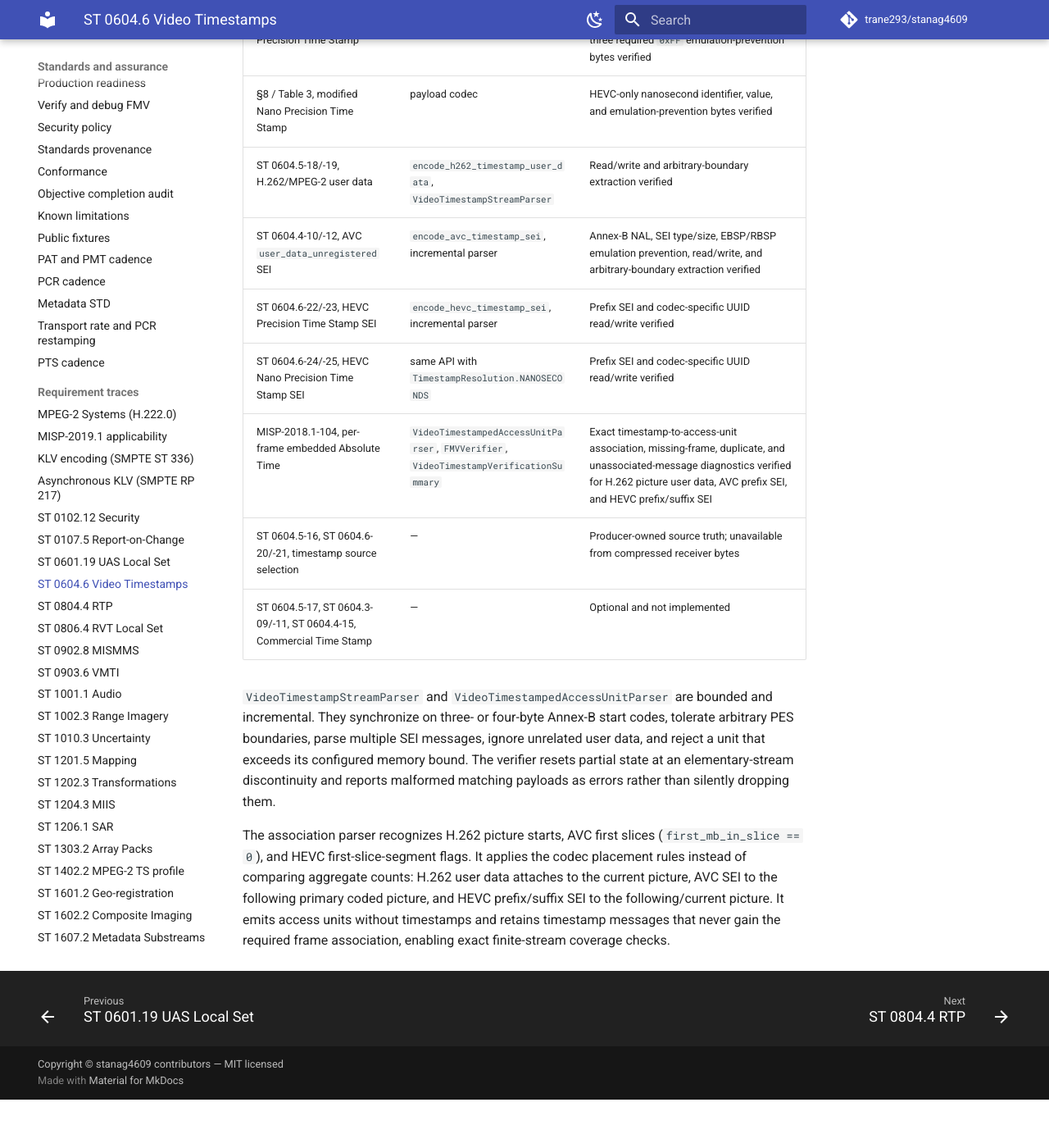
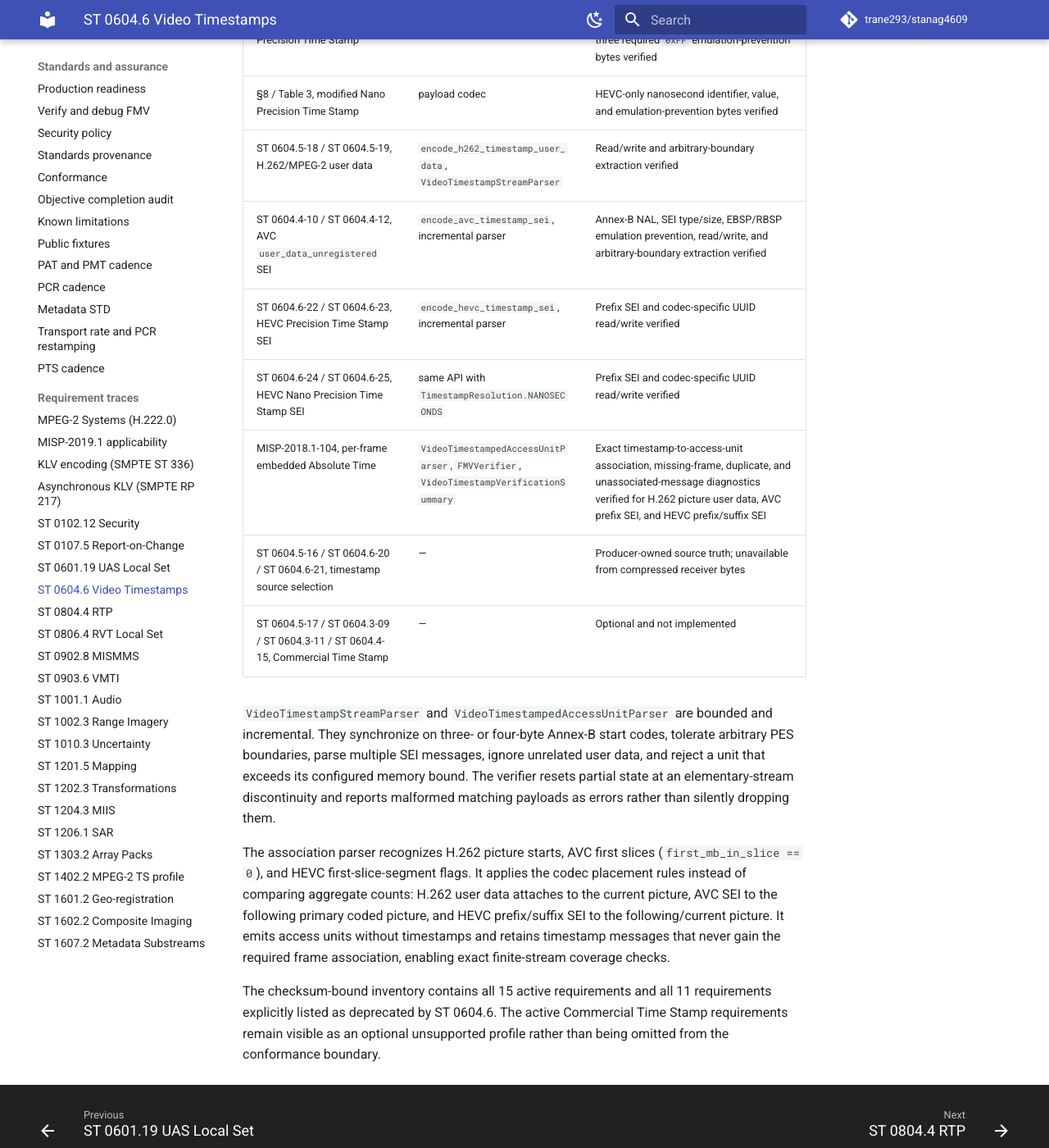
Before and after one commit to trane293/stanag4609, an MkDocs documentation site: the page built from docs/requirements/ST0604.6.md, in a window 1280 px wide and 1400 px high, scrolled down 613 px. Shown: the whole window at 82% size. Built offline with MkDocs 1.6.1 and Material for MkDocs 9.7.7, drawn with Linux system fonts in a browser that asks for light colours; comment, search, counter and statistics services are not loaded; before the commit the page ends 1954 px from its top, so only the background shows below that.

Commit message:
test(st0604): bind exact requirement inventory

```diff
--- a/docs/requirements/ST0604.6.md
+++ b/docs/requirements/ST0604.6.md
@@ -10,13 +10,13 @@ Class 1/Class 2 Motion Imagery*.
 | §7.3 / ST 0603.5 §7.4, Time Status | `TimeStatus`, `decode_time_status`, `encode_time_status` | Lock, discontinuity, direction, and reserved-bit semantics verified |
 | §7.4 / Table 2, modified Precision Time Stamp | payload codec | Unsigned 64-bit big-endian value and all three required `0xFF` emulation-prevention bytes verified |
 | §8 / Table 3, modified Nano Precision Time Stamp | payload codec | HEVC-only nanosecond identifier, value, and emulation-prevention bytes verified |
-| ST 0604.5-18/-19, H.262/MPEG-2 user data | `encode_h262_timestamp_user_data`, `VideoTimestampStreamParser` | Read/write and arbitrary-boundary extraction verified |
-| ST 0604.4-10/-12, AVC `user_data_unregistered` SEI | `encode_avc_timestamp_sei`, incremental parser | Annex-B NAL, SEI type/size, EBSP/RBSP emulation prevention, read/write, and arbitrary-boundary extraction verified |
-| ST 0604.6-22/-23, HEVC Precision Time Stamp SEI | `encode_hevc_timestamp_sei`, incremental parser | Prefix SEI and codec-specific UUID read/write verified |
-| ST 0604.6-24/-25, HEVC Nano Precision Time Stamp SEI | same API with `TimestampResolution.NANOSECONDS` | Prefix SEI and codec-specific UUID read/write verified |
+| ST 0604.5-18 / ST 0604.5-19, H.262/MPEG-2 user data | `encode_h262_timestamp_user_data`, `VideoTimestampStreamParser` | Read/write and arbitrary-boundary extraction verified |
+| ST 0604.4-10 / ST 0604.4-12, AVC `user_data_unregistered` SEI | `encode_avc_timestamp_sei`, incremental parser | Annex-B NAL, SEI type/size, EBSP/RBSP emulation prevention, read/write, and arbitrary-boundary extraction verified |
+| ST 0604.6-22 / ST 0604.6-23, HEVC Precision Time Stamp SEI | `encode_hevc_timestamp_sei`, incremental parser | Prefix SEI and codec-specific UUID read/write verified |
+| ST 0604.6-24 / ST 0604.6-25, HEVC Nano Precision Time Stamp SEI | same API with `TimestampResolution.NANOSECONDS` | Prefix SEI and codec-specific UUID read/write verified |
 | MISP-2018.1-104, per-frame embedded Absolute Time | `VideoTimestampedAccessUnitParser`, `FMVVerifier`, `VideoTimestampVerificationSummary` | Exact timestamp-to-access-unit association, missing-frame, duplicate, and unassociated-message diagnostics verified for H.262 picture user data, AVC prefix SEI, and HEVC prefix/suffix SEI |
-| ST 0604.5-16, ST 0604.6-20/-21, timestamp source selection | — | Producer-owned source truth; unavailable from compressed receiver bytes |
-| ST 0604.5-17, ST 0604.3-09/-11, ST 0604.4-15, Commercial Time Stamp | — | Optional and not implemented |
+| ST 0604.5-16 / ST 0604.6-20 / ST 0604.6-21, timestamp source selection | — | Producer-owned source truth; unavailable from compressed receiver bytes |
+| ST 0604.5-17 / ST 0604.3-09 / ST 0604.3-11 / ST 0604.4-15, Commercial Time Stamp | — | Optional and not implemented |
 
 `VideoTimestampStreamParser` and `VideoTimestampedAccessUnitParser` are bounded
 and incremental. They synchronize on
@@ -33,3 +33,8 @@ attaches to the current picture, AVC SEI to the following primary coded
 picture, and HEVC prefix/suffix SEI to the following/current picture. It emits
 access units without timestamps and retains timestamp messages that never gain
 the required frame association, enabling exact finite-stream coverage checks.
+
+The checksum-bound inventory contains all 15 active requirements and all 11
+requirements explicitly listed as deprecated by ST 0604.6. The active
+Commercial Time Stamp requirements remain visible as an optional unsupported
+profile rather than being omitted from the conformance boundary.
```
Also changed, not shown: CHANGELOG.md (+4 -0 lines), docs/CONFORMANCE.md (+1 -1 lines), docs/ROADMAP.md (+3 -1 lines), docs/STANDARDS.md (+1 -1 lines), 2 other files.
